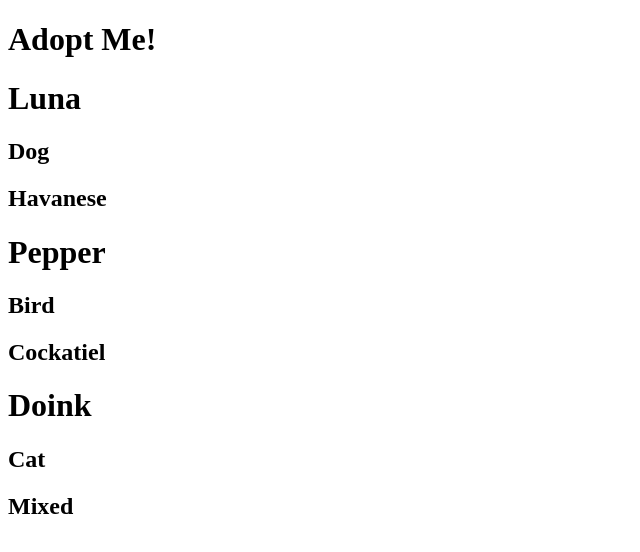
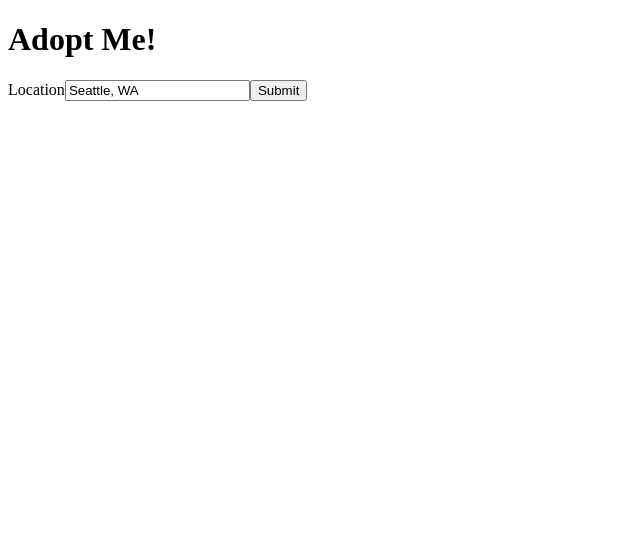
Before and after one commit to corbinarnett/adopt-me, a React app: page / in a window 1280 px wide. Shown: the top 552 px of the page, without its empty margins (0-640 px from the left). Built offline with nearby package versions, Linux system fonts and the light colour scheme; the HTML template or start-up script is replaced by a standard one.

Commit message:
import Search Params to App, and remove Pet component

```diff
--- a/src/App.js
+++ b/src/App.js
@@ -1,15 +1,12 @@
 import React from "react";
 import { render } from "react-dom";
-import Pet from "./Pet";
-
+import SearchParams from './SearchParams'
 const App = () => {
 
   return (
     <div>
       <h1 id="something-important">Adopt Me!</h1>
-      <Pet name="Luna" animal="Dog" breed="Havanese" />
-      <Pet name="Pepper" animal="Bird" breed="Cockatiel" />
-      <Pet name="Doink" animal="Cat" breed="Mixed" />
+      <SearchParams />
     </div>
   );
 };
```
Also changed, not shown: src/SearchParams.js (renamed from src/SeachParams.js).
